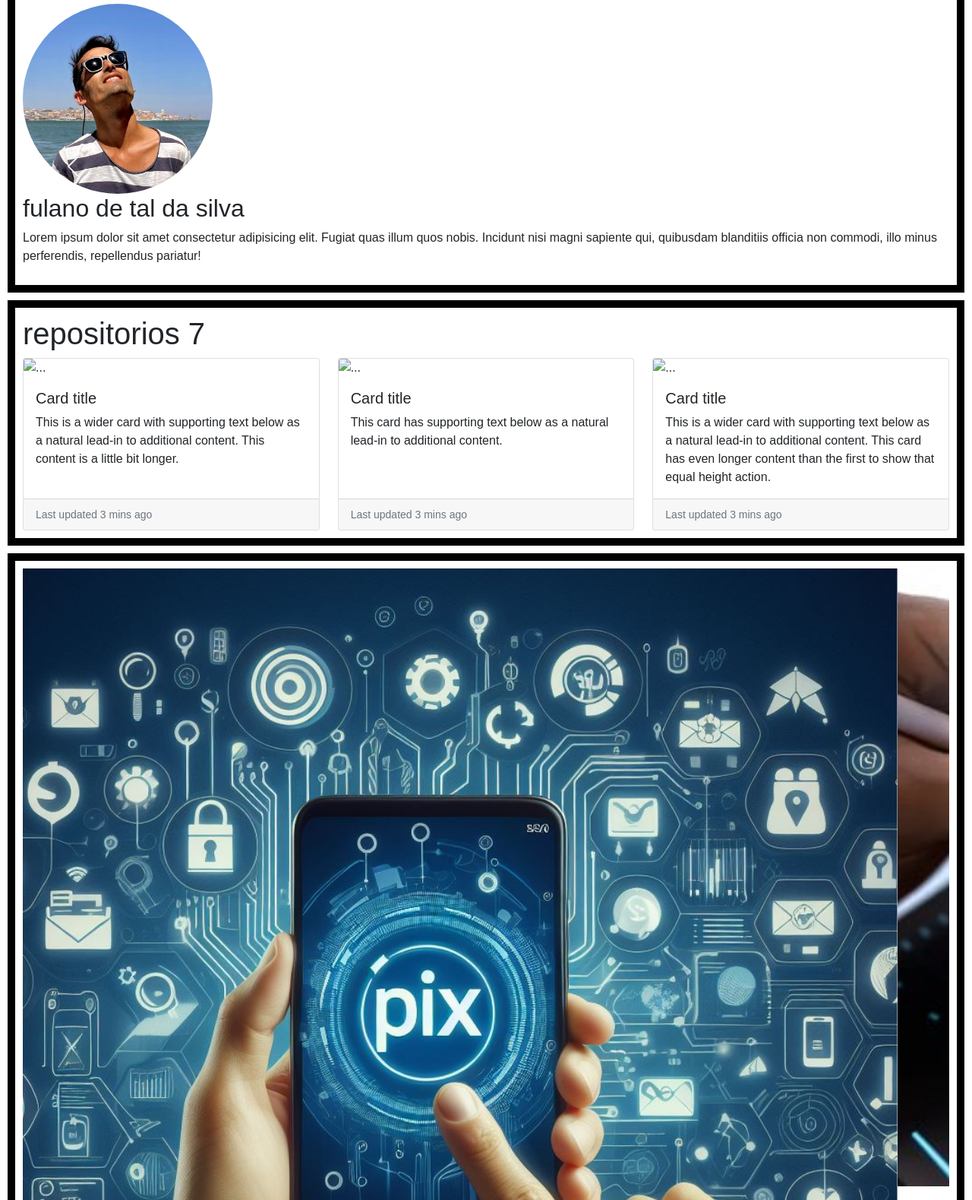
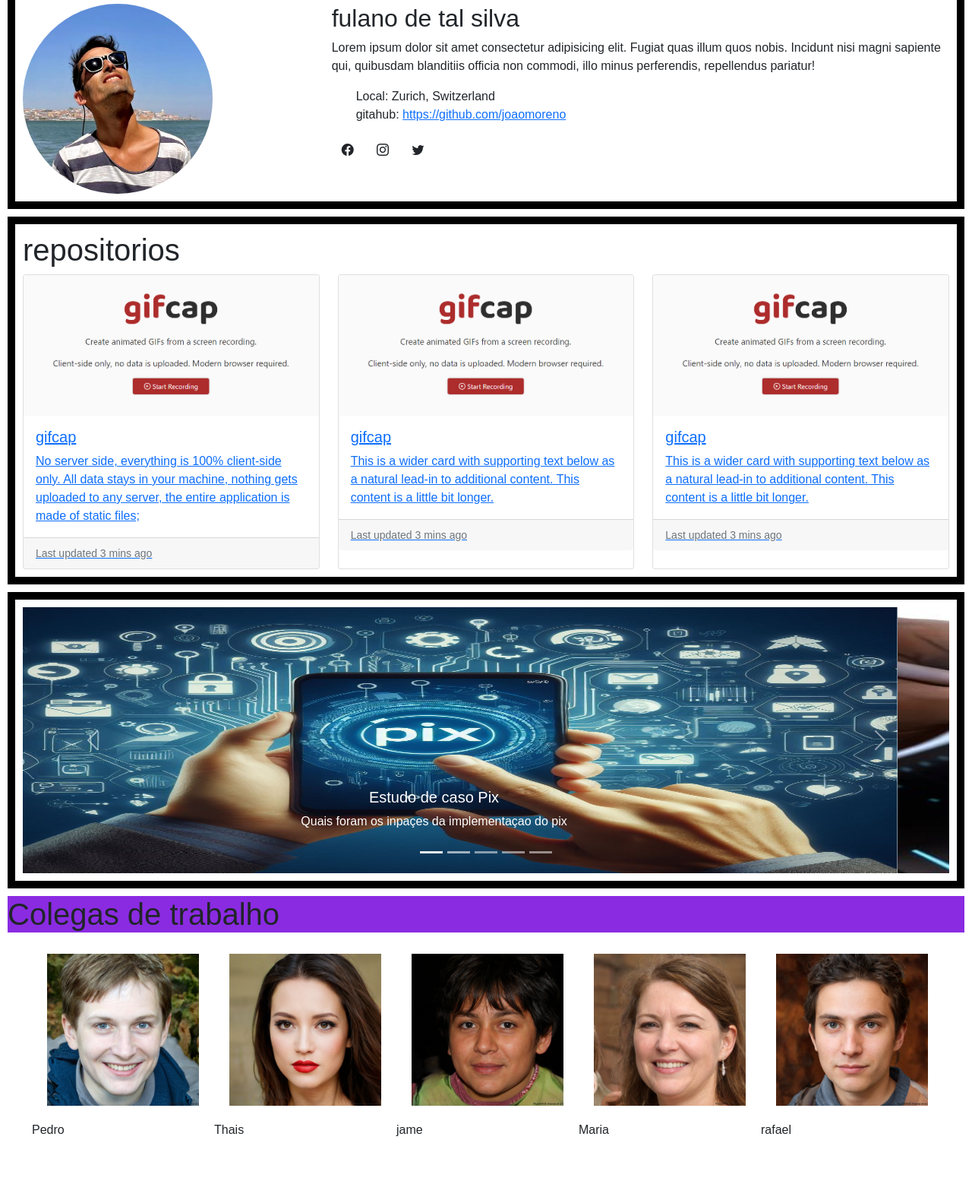
Before and after one commit to MateusRodrigu/Perfilgithub, a plain HTML site: page index.html in a window 1280 px wide. Shown: the part 181-1760 px from the top of the page at 76% size. After the commit the page ends 1712 px from the top, so only its background shows below. Drawn offline with nearby package versions, Linux system fonts and the light colour scheme.

Commit message:
inico repo

```diff
--- a/assets/css/styles.css
+++ b/assets/css/styles.css
@@ -51,6 +51,10 @@ header {
     max-width: 900px;
     max-height: 350px;
 }
+.carousel-item img {
+    width: 900px;
+    height: 350px;
+  }
 section {
     border: 10px solid;
     border-color: black;
@@ -69,13 +73,33 @@ footer h1 {
 }
 
 
+
 .rodape img{
     margin: 20px;
     width: 200px;
+}
+.fotos {
+    display: grid;
+}
+.fotos li {
+    justify-content: center;
+
 }
 @media screen and (min-width:800px) {
     .rodape li{
         display: inline;
     }
-
+    .fotos{
+        display: flex;
+    }
+    .profile-card{
+        display: grid ;
+        grid-template-columns: 1fr 2fr;
+    }
+    .profile-img{
+        grid-column: 1;
+    }
+    .profile-text{
+        grid-column: 2;
+    }
 }
--- a/index.html
+++ b/index.html
@@ -1,5 +1,5 @@
 <!DOCTYPE html>
-<html lang="en">
+<html lang="pt-br">
 
 <head>
     <meta charset="UTF-8">
@@ -10,6 +10,7 @@
     <script src="https://cdn.jsdelivr.net/npm/bootstrap@5.0.2/dist/js/bootstrap.bundle.min.js"
         integrity="sha384-MrcW6ZMFYlzcLA8Nl+NtUVF0sA7MsXsP1UyJoMp4YLEuNSfAP+JcXn/tWtIaxVXM"
         crossorigin="anonymous"></script>
+    <link rel="stylesheet" href="https://cdn.jsdelivr.net/npm/bootstrap-icons@1.11.3/font/bootstrap-icons.min.css">
     <title>Perfil gitahub</title>
 </head>
 <header class="cabecalho">
@@ -33,56 +34,76 @@
 <body>
     <section class="Perfil">
         <h1>Perfil</h1>
-        <img class="foto-perfil" src="assets/img/foto de perfil.jpg" alt="foto de Perfil">
-        <div class="texto">
-            <h2>fulano de tal da silva</h2>
+        <div class="profile-card">
+            <div class="profile-img">
+                <img src="assets/img/foto de perfil.jpg" alt="Fulano de Tal Silva">
+            </div>
+            <div class="profile-text">
+                <h2>fulano de tal silva</h2>
                 <p>Lorem ipsum dolor sit amet consectetur adipisicing elit. Fugiat quas illum quos nobis. Incidunt nisi
-                magni
-                sapiente qui, quibusdam blanditiis officia non commodi, illo minus perferendis, repellendus pariatur!
-            </p>
+                    magni sapiente qui, quibusdam blanditiis officia non commodi, illo minus perferendis, repellendus
+                    pariatur!</p>
+                <ul class="profile-details">
+                    <li><span class="bold">Local:</span> Zurich, Switzerland</li>
+                    <li><span class="bold">gitahub:</span> <a href="https://github.com/joaomoreno"
+                            target="_blank">https://github.com/joaomoreno</a></li>
+                </ul>
+                <a href="#"><button type="button" class="btn bnt-danger rounded-5"><span><i
+                                class="bi bi-facebook"></i></span></button></a>
+                <a href="#"><button type="button" class="btn bnt-danger rounded-5"><i
+                            class="bi bi-instagram"></i></span></button></a>
+                <a href="#"><button type="button" class="btn bnt-danger rounded-5"><span><i
+                                class="bi bi-twitter"></i></span></button></a>
+            </div>
         </div>
     </section>
     <section class="repositorios">
-        <h1>repositorios 7</h1>
+        <h1>repositorios</h1>
         <div class="row row-cols-1 row-cols-md-3 g-4">
             <div class="col">
+                <a href="repo.html">
                     <div class="card h-100">
-                    <img src="..." class="card-img-top" alt="...">
+                        <img src="assets/img/repo01.png" class="card-img-top" alt="gifcap">
                         <div class="card-body">
-                        <h5 class="card-title">Card title</h5>
+                            <h5 class="card-title">gifcap</h5>
+                            <p class="card-text">No server side, everything is 100% client-side only. All data stays in
+                                your machine, nothing gets uploaded to any server, the entire application is made of
+                                static files;</p>
+                        </div>
+                        <div class="card-footer">
+                            <small class="text-muted">Last updated 3 mins ago</small>
+                        </div>
+                </a>
+            </div>
+        </div>
+        <div class="col">
+            <a href="repo.html">
+                <div class="card h-100">
+                    <img src="assets/img/repo01.png" class="card-img-top" alt="gifcap">
+                    <div class="card-body">
+                        <h5 class="card-title">gifcap</h5>
                         <p class="card-text">This is a wider card with supporting text below as a natural lead-in to
                             additional content. This content is a little bit longer.</p>
                     </div>
                     <div class="card-footer">
                         <small class="text-muted">Last updated 3 mins ago</small>
                     </div>
+            </a>
         </div>
         </div>
         <div class="col">
+            <a href="repo.html">
                 <div class="card h-100">
-                    <img src="..." class="card-img-top" alt="...">
+                    <img src="assets/img/repo01.png" class="card-img-top" alt="gifcap">
                     <div class="card-body">
-                        <h5 class="card-title">Card title</h5>
-                        <p class="card-text">This card has supporting text below as a natural lead-in to additional
-                            content.</p>
+                        <h5 class="card-title">gifcap</h5>
+                        <p class="card-text">This is a wider card with supporting text below as a natural lead-in to
+                            additional content. This content is a little bit longer.</p>
                     </div>
                     <div class="card-footer">
                         <small class="text-muted">Last updated 3 mins ago</small>
                     </div>
-                </div>
-            </div>
-            <div class="col">
-                <div class="card h-100">
-                    <img src="..." class="card-img-top" alt="...">
-                    <div class="card-body">
-                        <h5 class="card-title">Card title</h5>
-                        <p class="card-text">This is a wider card with supporting text below as a natural lead-in to
-                            additional content. This card has even longer content than the first to show that equal
-                            height action.</p>
-                    </div>
-                    <div class="card-footer">
-                        <small class="text-muted">Last updated 3 mins ago</small>
-                    </div>
+            </a>
         </div>
         </div>
         </div>
@@ -123,13 +144,11 @@
                         <p>A plataforma de curços que voce procura</p>
                     </div>
                 </div>
-            </div>
                 <div class="carousel-item">
                     <img src="assets/img/Comos as IA aprendem.jpg" class="d-block w-100" alt="...">
                     <div class="carousel-caption d-none d-md-block">
                         <h5>Como as IA apremdem </h5>
                         <p>Como o prosseso de Apremdijagem de ia depende do seu usuario</p>
-                </div>
                     </div>
                 </div>
                 <div class="carousel-item">
@@ -152,19 +171,39 @@
             </button>
         </div>
     </section>
-
 </body>
 <footer class="rodape">
     <h1>Colegas de trabalho</h1>
-    <div class="Colegas">
-        <ul>
-            <li><img src="assets/img/pessoa01.jpg" alt=""></li>
-            <li><img src="assets/img/pessoa02.jpg" alt=""></li>
-            <li><img src="assets/img/pessoa03.jpg" alt=""></li>
-            <li><img src="assets/img/pessoa04.jpg" alt=""></li>
-            <li><img src="assets/img/pessoa05.jpg" alt=""></li>
+    <nav class="Colegas">
+        <ul class="fotos">
+            <div>
+                <li><img src="assets/img/pessoa01.jpg" alt="">
+                    <p>Pedro</p>
+                </li>
+            </div>
+            <div>
+                <li><img src="assets/img/pessoa02.jpg" alt="">
+                    <p>Thais</p>
+                </li>
+
+            </div>
+            <div>
+                <li><img src="assets/img/pessoa03.jpg" alt="">
+                    <p>jame</p>
+                </li>
+            </div>
+            <div>
+                <li><img src="assets/img/pessoa04.jpg" alt="">
+                    <p>Maria</p>
+                </li>
+            </div>
+            <div>
+                <li><img src="assets/img/pessoa05.jpg" alt="">
+                    <p>rafael</p>
+                </li>
+            </div>
         </ul>
-    </div>
+    </nav>
 </footer>
 
 </html>
```
Also changed, not shown: repo.html (+36 -0 lines), assets/img/repo01.png (added). Lines whose indentation alone changed are shown as unchanged.
